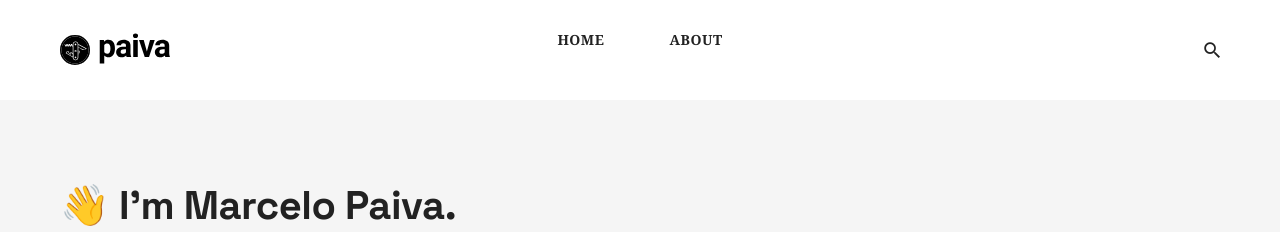
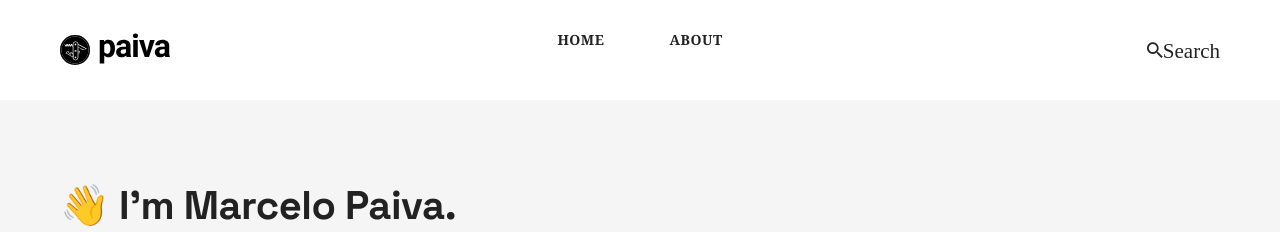
Before and after one commit to mpaiva/blog, a Jekyll site: the page built from index.html, in a window 1280 px wide and 900 px high. Shown: the top 232 px of the window. Built offline with Jekyll 4.4.1, drawn with Linux system fonts in a browser that asks for light colours; nearby versions of some CDN libraries; the list of posts is cut into pages by our own code; comment, search, counter and statistics services are not loaded.

Commit message:
nav test

```diff
--- a/_includes/header.html
+++ b/_includes/header.html
@@ -53,12 +53,12 @@
             class="nav__icon nav__icon-menu ion ion-md-menu"
             aria-label="Open Navigation"
             role="button"
-          ></i>
+          >Menu</i>
           <i
             class="nav__icon nav__icon-search ion ion-md-search"
             aria-label="Search"
             role="button"
-          ></i>
+          >Search</i>
         </div>
 
         <div class="header__overlay"></div>
```
